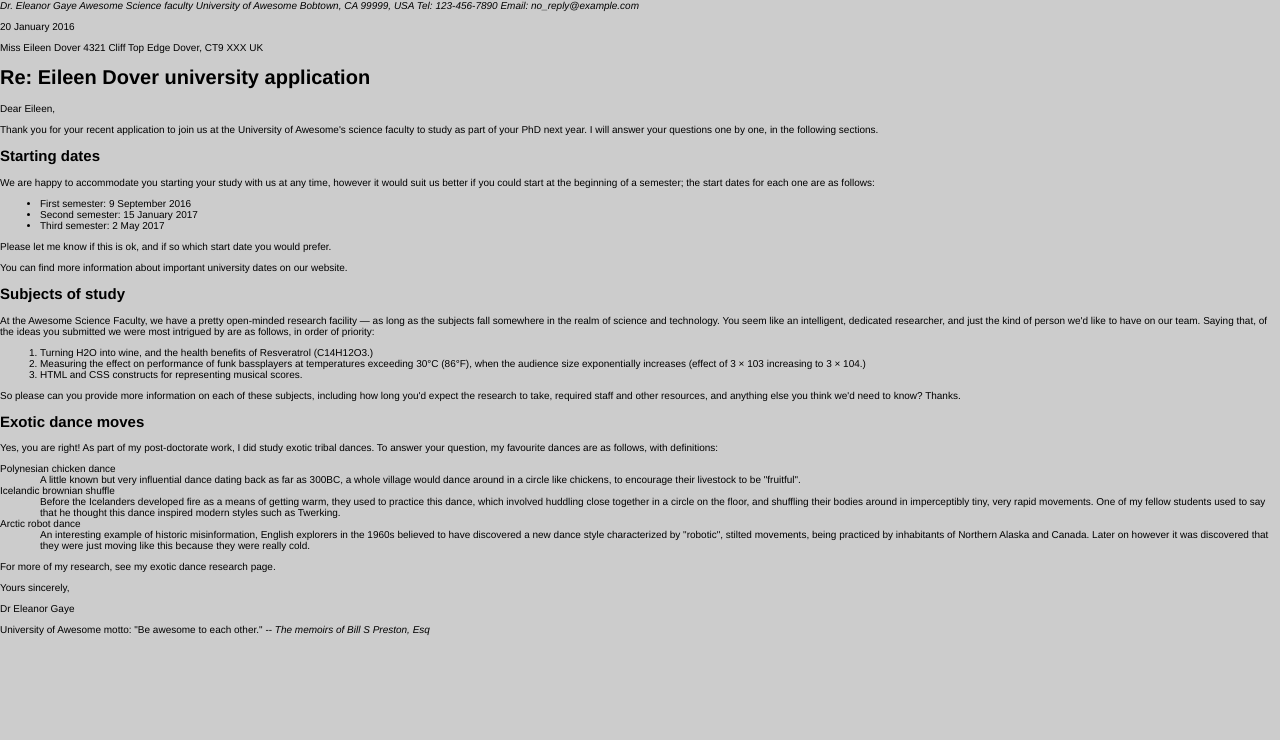
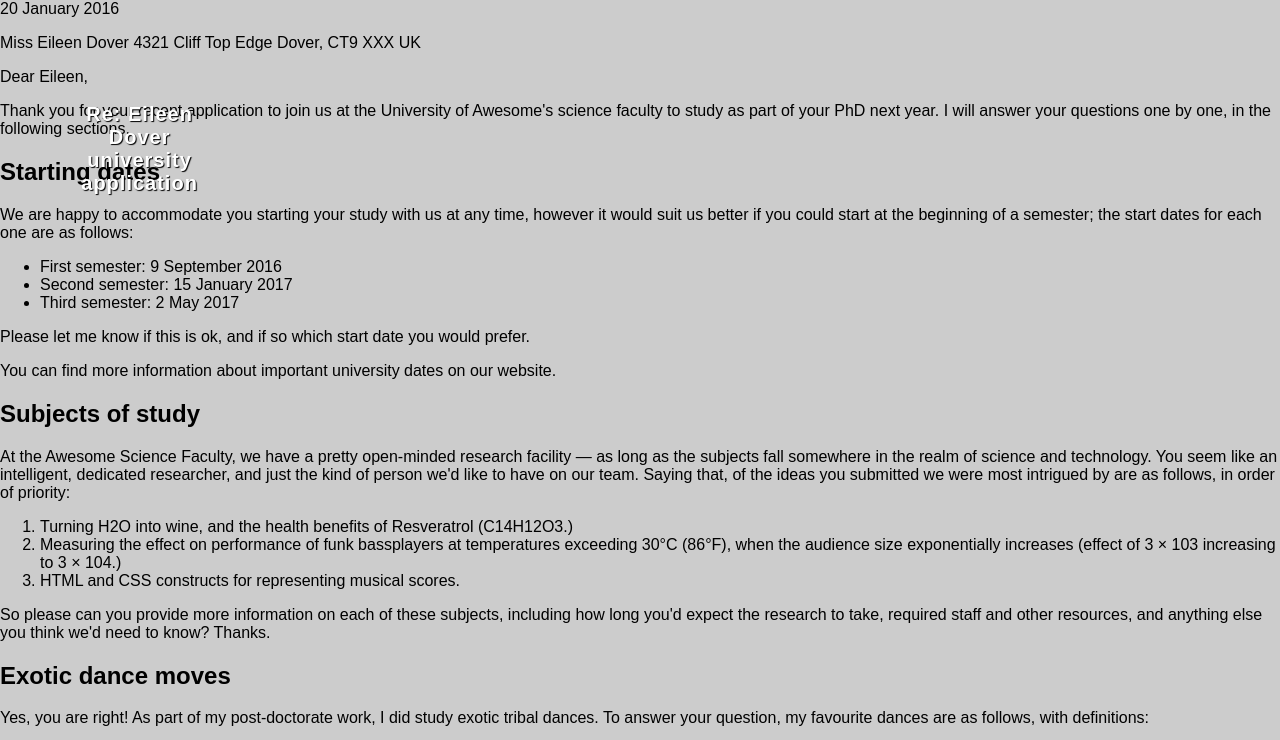
Before and after one commit to zapi8983/web, a plain HTML site: page assignments/ica3/letter-text.html in a window 1280 px wide. Shown: the top 740 px of the page. Drawn offline with Linux system fonts and the light colour scheme; files that its build step writes are made by us from their sources.

Commit message:
submitted

```diff
--- /dev/null
+++ b/assignments/ica5/style.css
@@ -0,0 +1,41 @@
+* {
+  box-sizing: border-box;
+}
+
+html {
+  font-family: sans-serif;
+}
+
+body {
+  margin: 0;
+  background: #ccc;
+}
+
+article {
+  width: 210mm;
+  height: 297mm;
+  margin: 20px auto;
+  position: relative;
+}
+
+address {
+  position: absolute;
+  bottom: 8mm;
+  right: 20mm;
+}
+
+h1 {
+  position: absolute;
+  top: 12mm;
+  left: 20mm;
+  width: 128px;
+  height: 128px;
+  font-size: 20px;
+  letter-spacing: 1px;
+  text-align: center;
+  padding: 44px 0;
+  color: white;
+  text-shadow: 1px 1px 1px black;
+}
+
+/* Your CSS below here */
```
Also changed, not shown: assignments/ica4/ica4.html (+1 -1 lines), assignments/ica5/ica5.html (added, +25 -0 lines), assignments/ica5/bottom-image.png (added), assignments/ica5/logo.png (added), assignments/ica5/top-image.png (added), 1 other file.
